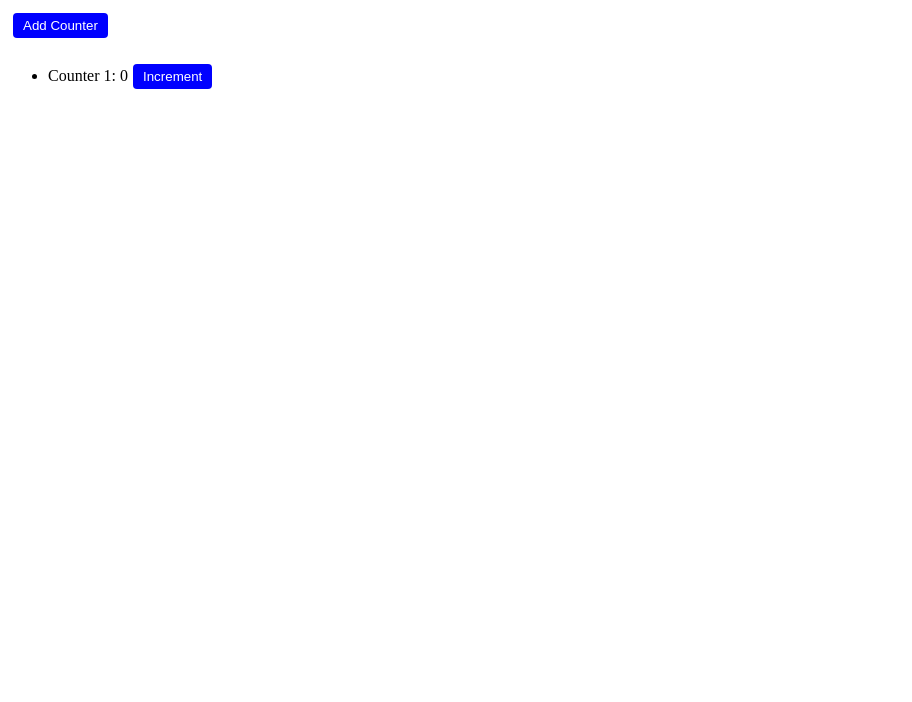
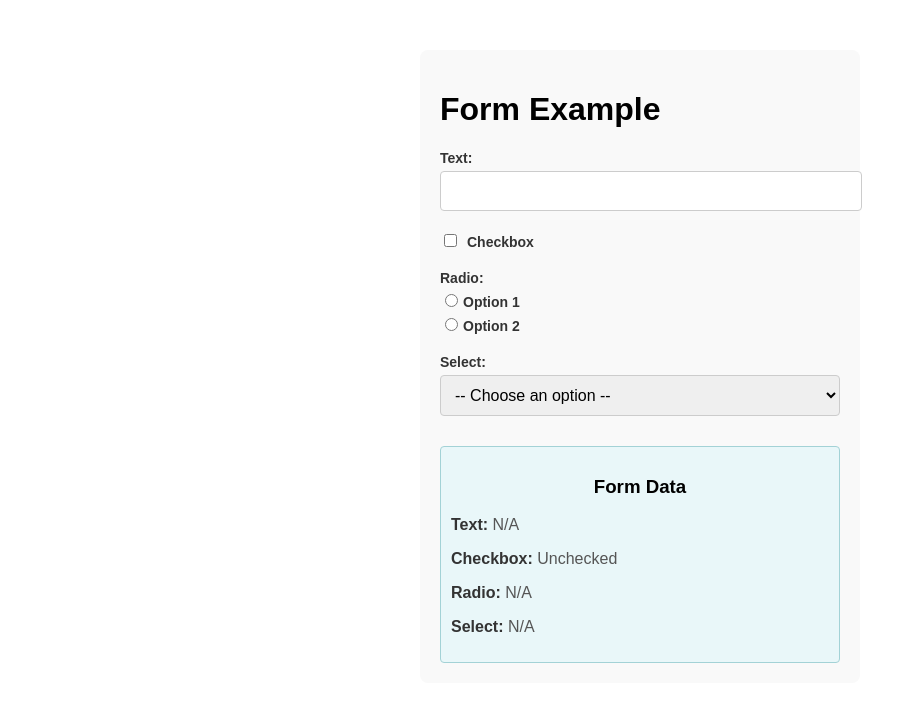
Before and after one commit to rahul-mallah/Learn-Frontend, a React (Vite) app: page / in a window 1280 px wide. Shown: the top 702 px of the page, without its empty margins (0-912 px from the left). Built offline with nearby package versions, Linux system fonts and the light colour scheme.

Commit message:
Managing form inputs with use state

```diff
--- a/src/App.css
+++ b/src/App.css
@@ -1,56 +1,59 @@
-.app-container {
-    font-family: Arial, Helvetica, sans-serif;
-    text-align: center;
+.form-container{
+    max-width: 400px;
+    margin: 50px auto;
     padding: 20px;
-    background-color: #f8f9fa;
-    margin: 20px;
+    border-radius: 8px;
+    box-shadow: 0 0 10px rgba(0, 0, 0, 0, 1);
+    background-color: #f9f9f9;
+    font-family: sans-serif;
 }
 
-h1{
-    color: #343a40;
+h2, h3 {
+    text-align: center;
+    color: black;
 }
 
-.profile-card {
-    border: 1px solid #007bff;
-    border-radius: 5px;
-    padding: 15px;
-    margin: 15px auto;
-    max-width: 300px;
-    background-color: #ffffff;
-    box-shadow: 0 4px 8px rgba(0, 0, 0, 0.2);
+.form-field{
+    margin-bottom:  20px;
 }
 
-h3{
-    color: #007bff;
+label{
+    display: block;
+    font-size: 14px;
+    font-weight: bold;
+    margin-bottom: 5px;
+    color: #333;
 }
 
-/* ul{
-    list-style-type: none;
-    padding: 0;
+input[type="text"], select {
+    width: 100%;
+    padding: 10px;
+    border: 1px solid #ccc;
+    border-radius: 4px;
+    font-size: 16px;
 }
 
-li{
-    padding: 5px 0;
-} */
+input[type="checkbox"] {
+    margin-right: 10px;
+}
 
-input{
-    width: 50px;
-    padding: 5px;
-    margin: 10px;
-    border: 1px solid #ccc;
+input[type="radio"] {
+    margin-right: 5px;
+}
+
+.form-data{
+    margin-top: 30px;
+    padding: 10px;
+    background-color: #e9f7f9;
+    border: 1px solid #a3d2d6;
     border-radius: 4px;
 }
 
-button{
-    padding: 5px 10px;
-    margin: 5px;
-    border: none;
-    border-radius: 4px;
-    background-color: blue;
-    color: white;
-    cursor: pointer;
+.form-data p{
+    font-size: 16px;
+    color: #555;
 }
 
-button:hover{
-    background-color: darkblue;
+strong{
+    color: #333;
 }
--- a/src/App.jsx
+++ b/src/App.jsx
@@ -10,30 +10,100 @@
 // complex data structures in state.
 
 function App() {
-  const [counters, setCounters] = useState([{id: 1, value: 0}]);
-  const addCounters = () => {
-    setCounters([...counters, {id: counters.length + 1, value: 0}]);
-  };
+  const [formData, setFormData] = useState({
+    text:'',
+    checkbox: false,
+    radio: '',
+    select: ''
+  });
 
-  const incrementCounter = (id) => {
-    setCounters(counters.map(counter =>
-      counter.id === id ? {...counter, value: counter.value +  1} : counter
-    )
-  );
+  const handleChange = (e) => {
+    const {name, value, type, checked} = e.target;
+    setFormData({
+      ...formData,
+      [name]: type === 'checkbox' ? checked: value
+    });
   };
 
   return (
-    <div >
-      <button onClick={addCounters}>Add Counter</button>
-      <ul>
-        {counters.map(counter => (
-          <li key={counter.id}>
-            Counter {counter.id}: {counter.value}
-            <button onClick={() => incrementCounter(counter.id)}>Increment</button>
-          </li>
-        )
-      )}
-      </ul>
+    <div className="form-container">
+      <h1>Form Example</h1>
+      <form>
+
+        {/* Text Input */}
+        <div className='form-field'>
+          <label>Text: </label>
+          <input
+          type='text'
+          name='text'
+          value={formData.text}
+          onChange={handleChange}>
+          </input>
+        </div>
+
+        {/* Checkbox */}
+        <div className='form-field'>
+          <label>
+            <input
+            type='checkbox'
+            name='checkbox'
+            checked={formData.checkbox}
+            onChange={handleChange}>
+            </input>
+            Checkbox
+          </label>
+        </div>
+
+        {/* Radio Buttons */}
+        <div className='form-field'>
+          <label>Radio:</label>
+
+          <label>
+            <input
+            type='radio'
+            name='radio'
+            value='option1'
+            checked={formData.radio === 'option1'}
+            onChange={handleChange}>
+            </input>
+            Option 1
+            </label>
+
+            <label>
+            <input
+            type='radio'
+            name='radio'
+            value='option2'
+            checked={formData.radio === 'option2'}
+            onChange={handleChange}>
+            </input>
+            Option 2
+            </label>
+        </div>
+
+        {/* Dropdown */}
+        <div className='form-field'>
+          <label>Select: </label>
+          <select
+          name='select'
+          value={formData.select}
+          onChange={handleChange}>
+            <option value="">-- Choose an option --</option>
+            <option value="option1">Option 1</option>
+            <option value="option2">Option 2</option>
+          </select>
+        </div>
+
+
+        <div className='form-data'>
+          <h3>Form Data</h3>
+          <p><strong>Text:</strong> {formData.text || 'N/A'}</p>
+          <p><strong>Checkbox:</strong> {formData.checkbox ? 'Checked' : 'Unchecked'}</p>
+          <p><strong>Radio:</strong> {formData.radio || 'N/A'}</p>
+          <p><strong>Select:</strong> {formData.select || 'N/A'}</p>
+        </div>
+      </form>
+
     </div>
   )
 }
```
